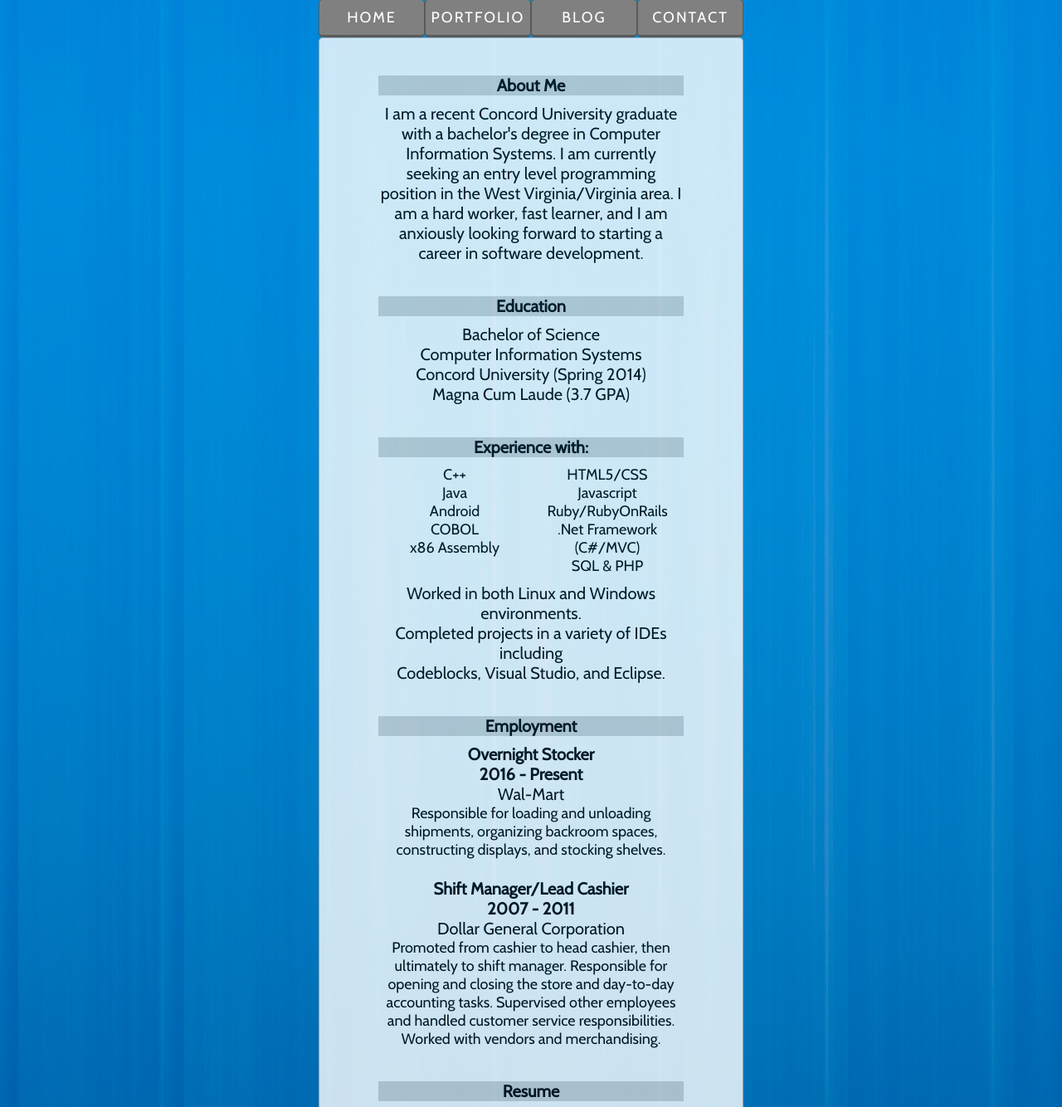
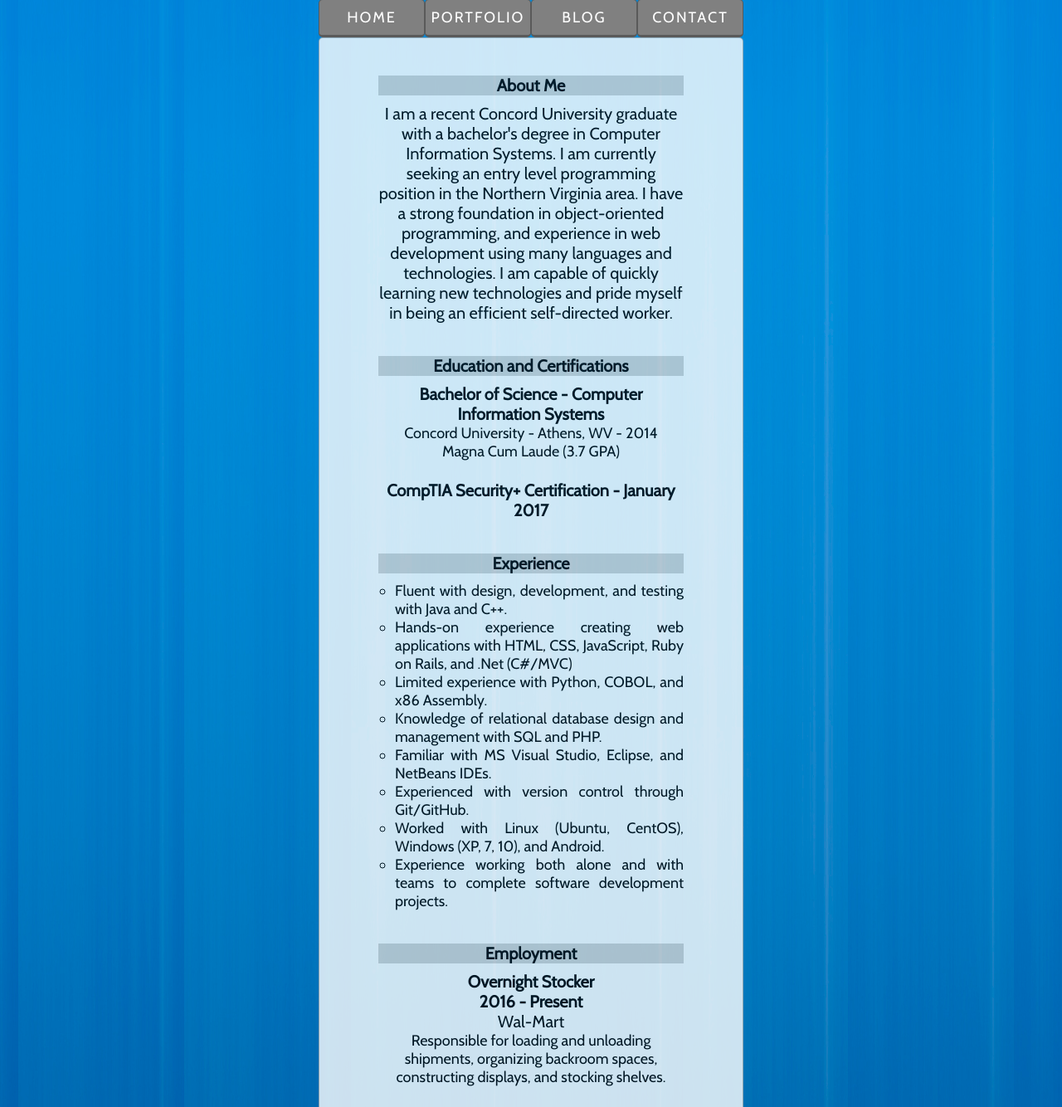
Before and after one commit to derekroyse/resume_old, a PHP site: page / in a window 1280 px wide. Shown: the part 146-1480 px from the top of the page at 83% size. Run offline with PHP 8.4, Linux system fonts and the light colour scheme.

Commit message:
January 2017 updates.

```diff
--- a/css/style.css
+++ b/css/style.css
@@ -138,6 +138,16 @@ li{
 	font-size:90%;
 }
 
+.bullets{
+	list-style-type:circle;
+}
+
+.bullets li{
+	vertical-align:left;
+	text-align: justify;
+	margin-left:20px;
+}
+
 /*Fancy Buttons */
 .hot-container
 	a {
--- a/index.html
+++ b/index.html
@@ -25,43 +25,38 @@
 				<h3>About Me</h3>
 				<p> I am a recent Concord University graduate with a bachelor's
 					degree in Computer Information Systems.	I am currently seeking
-					an entry level programming position in the West Virginia/Virginia area. I
-					am a hard worker, fast learner, and I am anxiously looking forward
-					to starting a career in software development.
+					an entry level programming position in the Northern Virginia area.
+					I have a strong foundation in object-oriented programming, and experience
+					in web development using many languages and technologies. I am capable of
+					quickly learning new technologies and pride myself in being an efficient
+					self-directed worker.
 				</p>
 			</div>
 
 			<div class="contentPanel"> <!-- Education -->
-				<h3>Education</h3>
-				<p>Bachelor of Science</p>
-				<p>Computer Information Systems</p>
-				<p>Concord University (Spring 2014)</p>
-				<p>Magna Cum Laude (3.7 GPA)</p>
+				<h3>Education and Certifications</h3>
+				<h4>Bachelor of Science - Computer Information Systems</h4>
+				<ul>
+					<li>Concord University - Athens, WV - 2014</li>
+					<li>Magna Cum Laude (3.7 GPA)</li>
+				</ul>
+				</br>
+				<b>CompTIA Security+ Certification - January 2017</b>
 			</div>
 
 			<div class="contentPanel"> <!-- Experience-->
-				<h3>Experience with:</h3>
-				<div class="subPanel">
-					<ul>
-						<li>C++</li>
-						<li>Java</li>
-						<li>Android</li>
-						<li>COBOL</li>
-						<li>x86 Assembly</li>
-					</ul>
-				</div>
-				<div class="subPanel">
-					<ul>
-						<li>HTML5/CSS</li>
-						<li>Javascript</li>
-						<li>Ruby/RubyOnRails</li>
-						<li>.Net Framework (C#/MVC)</li>
-						<li>SQL & PHP</li>
-					</ul>
-				</div>
-				<p>Worked in both Linux and Windows environments.
-				<br> Completed projects in a variety of IDEs including
-				<br> Codeblocks, Visual Studio, and Eclipse.</p>
+				<h3>Experience</h3>
+				<ul class="bullets">
+					<li>Fluent with design, development, and testing with Java and C++.</li>
+					<li>Hands-on experience creating web applications with HTML, CSS, JavaScript, Ruby on
+						Rails, and .Net (C#/MVC)</li>
+					<li>Limited experience with Python, COBOL, and x86 Assembly.</li>
+					<li>Knowledge of relational database design and management with SQL and PHP.</li>
+					<li>Familiar with MS Visual Studio, Eclipse, and NetBeans IDEs.</li>
+					<li>Experienced with version control through Git/GitHub.</li>
+					<li>Worked with Linux (Ubuntu, CentOS), Windows (XP, 7, 10), and Android.</li>
+					<li>Experience working both alone and with teams to complete software development projects.</li>
+				</ul>
 			</div>
 
 			<div class="contentPanel"> <!-- Employment-->
```
Also changed, not shown: 1 other file.
